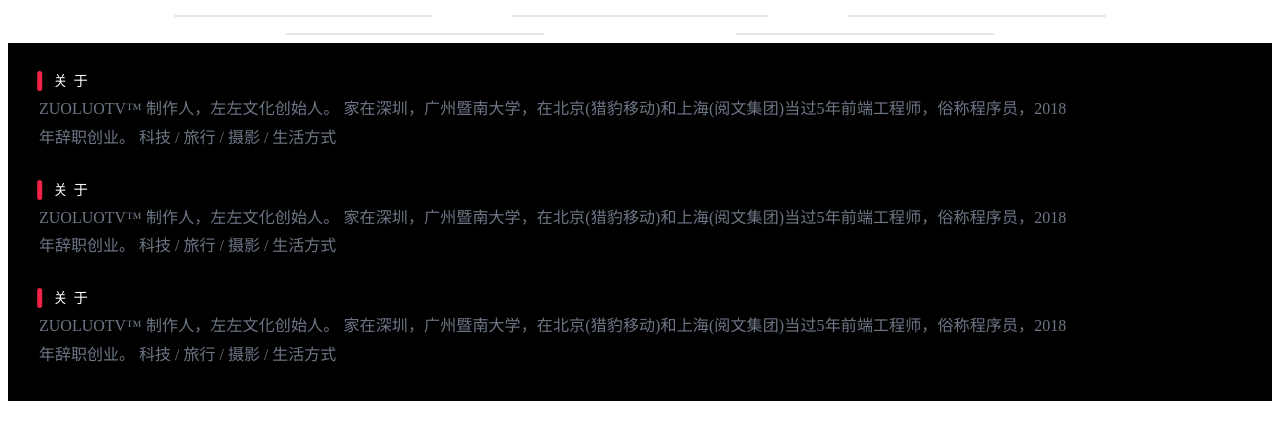
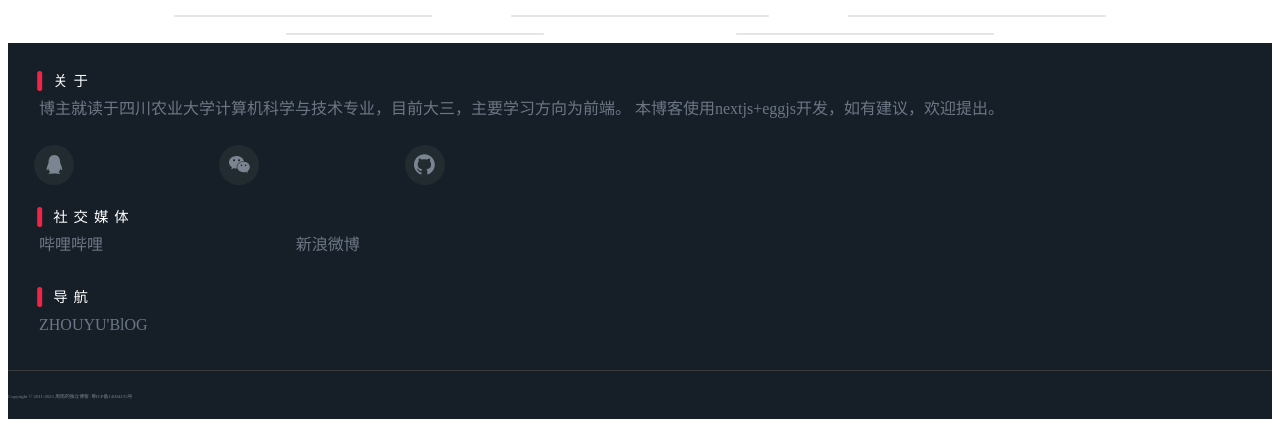
Before and after one commit to 2356625718/blog3.0, a Next.js app in the folder blog/: page / in a window 1280 px wide. Shown: the part 1362-1786 px from the top of the page. Built offline with nearby package versions, Linux system fonts and the light colour scheme.

Commit message:
周雨-首页

```diff
--- a/blog/components/Footer/Footer.less
+++ b/blog/components/Footer/Footer.less
@@ -1,6 +1,6 @@
 .footRow {
   height: auto;
-  background-color: black;
+  background-color: #161F27;
   padding: 1rem;
   .footCol {
     width: 85%;
@@ -37,7 +37,61 @@
         word-break: break-all;
         text-align: justify;
       }
+      .content2 {
+        display: flex;
+        justify-content: flex-start;
+        width: 100%;
+        height: auto;
+        padding: 5px;
+        color: #6D7685;
+        line-height: 1.8;
+        word-break: break-all;
+        text-align: justify;
+        .link {
+          width: 25%;
+        }
+        .link2 {
+          width: 33%;
+        }
+      }
+      .chat {
+        margin-top: 1rem;
+        width: 40%;
+        min-width: 150px;
+        height: auto;
+        display: flex;
+        justify-content: space-between;
+        .box {
+          width: 2.5rem;
+          height: 2.5rem;
+          border-radius: 50%;
+          background-color: #222B30;
+          display: flex;
+          justify-content: center;
+          align-items: center;
+          font-size: 1.3rem;
+          color:#7B8591;
+        }
+        .box:hover {
+          background-color: black;
+          color: white;
+        }
+      }
     }
+  }
+}
+
+.last {
+  border-top: 1px solid rgb(59, 61, 63);
+  height: 6vh;
+  background-color: #161F27;
+  .lastCol {
+    height: 100%;
+    font-size: 0.3rem;
+    color:#7B8591;
+    display: flex;
+    align-items: center;
+    font-weight: 300;
   }
 }
 
--- a/blog/components/Footer/Footer.tsx
+++ b/blog/components/Footer/Footer.tsx
@@ -2,6 +2,11 @@
 import "./Footer.less"
 import { Row, Col } from 'antd'
 import { Content } from 'antd/lib/layout/layout'
+import {
+  QqOutlined,
+  WechatOutlined,
+  GithubOutlined
+} from "@ant-design/icons";
 
 const Footer = () => {
   return (
@@ -11,17 +16,33 @@
         <Row>
           <Col xxl={8} xl={8} lg={8} md={24} sm={24} xs={24} className="info">
             <div className="title">关于</div>
-            <p className="content">ZUOLUOTV™ 制作人，左左文化创始人。 家在深圳，广州暨南大学，在北京(猎豹移动)和上海(阅文集团)当过5年前端工程师，俗称程序员，2018年辞职创业。 科技 / 旅行 / 摄影 / 生活方式</p>
+            <p className="content">博主就读于四川农业大学计算机科学与技术专业，目前大三，主要学习方向为前端。
+            本博客使用nextjs+eggjs开发，如有建议，欢迎提出。</p>
+            <div className="chat">
+              <div className="box"><QqOutlined /></div>
+              <div className="box"><WechatOutlined /></div>
+              <div className="box"><GithubOutlined /></div>
+            </div>
           </Col>
           <Col xxl={8} xl={8} lg={8} md={24} sm={24} xs={24} className="info">
-            <div className="title">关于</div>
-            <p className="content">ZUOLUOTV™ 制作人，左左文化创始人。 家在深圳，广州暨南大学，在北京(猎豹移动)和上海(阅文集团)当过5年前端工程师，俗称程序员，2018年辞职创业。 科技 / 旅行 / 摄影 / 生活方式</p>
+            <div className="title">社交媒体</div>
+            <div className="content2">
+              <a className="link">哔哩哔哩</a>
+              <a className="link">新浪微博</a>
+            </div>
           </Col>
           <Col xxl={8} xl={8} lg={8} md={24} sm={24} xs={24} className="info">
-            <div className="title">关于</div>
-            <p className="content">ZUOLUOTV™ 制作人，左左文化创始人。 家在深圳，广州暨南大学，在北京(猎豹移动)和上海(阅文集团)当过5年前端工程师，俗称程序员，2018年辞职创业。 科技 / 旅行 / 摄影 / 生活方式</p>
+            <div className="title">导航</div>
+            <div className="content">
+              <a className="link2">ZHOUYU'BlOG</a>
+            </div>
           </Col>
         </Row>
+      </Col>
+    </Row>
+    <Row className="last">
+      <Col xxl={10} xl={10} lg={10} md={21} sm={21} xs={21} push="2" className="lastCol">
+        <p>Copyright © 2011-2021 周雨的独立博客. 粤ICP备14004235号</p>
       </Col>
     </Row>
     </>
--- a/blog/components/General/General.less
+++ b/blog/components/General/General.less
@@ -114,7 +114,7 @@
   display: none;
   width: 100%;
   .fix {
-    height: 15vh;
+    height: 18vh;
     background-color: #161f27;
     display: flex;
     justify-content: center;
@@ -177,7 +177,7 @@
   justify-content: space-between;
 
   .classItem {
-    width: 12rem;
+    width: 10rem;
     height: 100%;
     overflow: hidden;
     border-radius: 7px;
```
